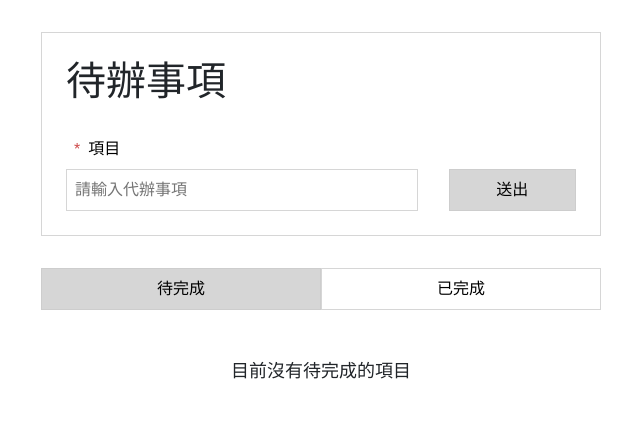
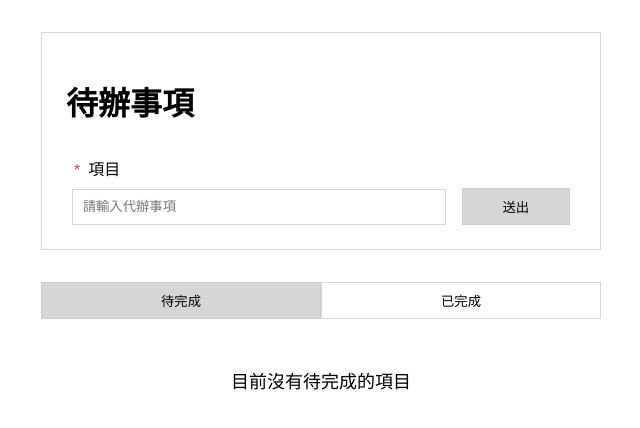
Before and after one commit to EchoChunyuShih/React-todo-list-local-storage, a React (Create React App) app: page / in a window 1280 px wide. Shown: the top 428 px of the page, without its empty margins (319-959 px from the left). Built offline with nearby package versions, Linux system fonts and the light colour scheme.

Commit message:
[doc] 樣式微調，不使用bootstrap

```diff
--- a/src/index.js
+++ b/src/index.js
@@ -1,7 +1,6 @@
 import React from "react";
 import ReactDOM from "react-dom";
 import "./index.scss";
-import "bootstrap/dist/css/bootstrap.min.css";
 import App from "./App";
 import reportWebVitals from "./reportWebVitals";
 
--- a/src/styles/_AddItemInput.scss
+++ b/src/styles/_AddItemInput.scss
@@ -15,16 +15,22 @@
     margin: 0.5rem auto 0;
     display: flex;
     justify-content: space-between;
+    align-items: center;
     .new-task-input {
       @include task-input;
     }
     .err-input {
       @include task-input;
-      border: 2px solid $color-red;
+      padding: 0.5rem;
+      width: 24rem;
+      border: 1px solid $color-red;
     }
     .disabled-input {
       @include task-input;
+      padding: 0.7rem;
+      width: 21rem;
       background-color: $color-light;
+
       cursor: not-allowed;
     }
     .btn-submit {
@@ -41,12 +47,14 @@
       justify-content: center;
       background-color: $color-light;
       height: fit-content;
-      width: 8rem;
+      width: 6rem;
+      padding: 0.4rem;
     }
   }
   .err-msg {
     text-align: start;
     color: $color-red;
     padding-left: 0.5rem;
+    font-size: small;
   }
 }
--- a/src/styles/_global.scss
+++ b/src/styles/_global.scss
@@ -25,10 +25,10 @@ $color-green: rgba(13, 94, 13, 0.705);
   border-radius: 0;
 }
 @mixin task-input {
-  padding: 0.5rem;
+  padding: 0.6rem;
   margin-right: 1rem;
   height: fit-content;
-  width: 69%;
+  width: 26rem;
   border: 1px solid $color-light;
   border-radius: 0;
   color: $color-dark;
```
